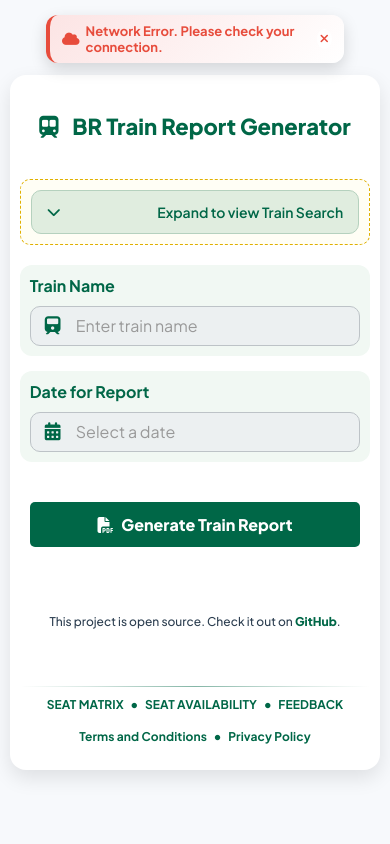
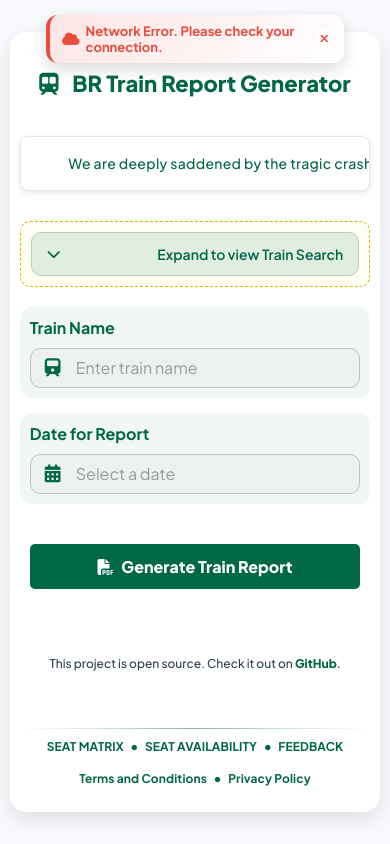
Before and after one commit to nishatrhythm/Bangladesh-Railway-Train-Report-Generator, a Flask app: template templates/index.html in a window 390 px wide. Run offline with Flask 3, Linux system fonts and the light colour scheme; the template is opened without the code that fills it, so the values that code supplies are empty; parts of the project's set-up code (start-up, migrations or seed data) failed here and were passed over.

Commit message:
Add animated text crawler for announcements
Introduces a styled, animated text crawler component to display important messages or announcements on the index page. Includes new CSS classes for various crawler styles and responsive animation durations, and adds a condolence message to the homepage.

```diff
--- a/static/css/styles.css
+++ b/static/css/styles.css
@@ -2177,6 +2177,191 @@ button:hover {
     }
 }
 
+.text-crawler {
+    margin-top: 20px;
+    margin-bottom: 30px;
+    border-radius: 8px;
+    overflow: hidden;
+    position: relative;
+    box-shadow: 0 2px 6px rgba(0, 0, 0, 0.1);
+    transition: box-shadow 0.3s ease, background-color 0.3s ease;
+    animation: fadeInUp 1s ease-in-out;
+    font-family: 'Plus Jakarta Sans', sans-serif;
+}
+
+.text-crawler.memorial {
+    background-color: #f1f8f3;
+    color: rgb(0, 103, 71);
+    border: 1px solid rgb(0, 103, 71);
+    padding: 15px 0;
+}
+
+.text-crawler.info {
+    background-color: #f8fafe;
+    color: #2c5282;
+    border: 1px solid #3182ce;
+    padding: 15px 0;
+}
+
+.text-crawler.warning {
+    background-color: #fffaf0;
+    color: #c05621;
+    border: 1px solid #ed8936;
+    padding: 15px 0;
+}
+
+.text-crawler.success {
+    background-color: #f0fff4;
+    color: #22543d;
+    border: 1px solid #38a169;
+    padding: 15px 0;
+}
+
+.text-crawler.error {
+    background-color: #fdecea;
+    color: #e74c3c;
+    border: 1px solid #e74c3c;
+    padding: 15px 0;
+}
+
+.text-crawler.light {
+    background-color: #ffffff;
+    color: rgb(0, 103, 71);
+    border: 1px solid #e2e8f0;
+    padding: 15px 0;
+}
+
+.text-crawler.memorial:hover,
+.text-crawler.success:hover {
+    box-shadow: 0 2px 10px rgba(0, 103, 71, 0.2);
+    background-color: #eaf4eb;
+}
+
+.text-crawler.info:hover {
+    box-shadow: 0 2px 10px rgba(49, 130, 206, 0.2);
+    background-color: #ebf8ff;
+}
+
+.text-crawler.warning:hover {
+    box-shadow: 0 2px 10px rgba(237, 137, 54, 0.2);
+    background-color: #fefcbf;
+}
+
+.text-crawler.error:hover {
+    box-shadow: 0 2px 10px rgba(231, 76, 60, 0.2);
+    background-color: #fed7d7;
+}
+
+.text-crawler.light:hover {
+    box-shadow: 0 2px 10px rgba(0, 103, 71, 0.15);
+    background-color: #f7fafc;
+}
+
+.crawler-container {
+    position: relative;
+    width: 100%;
+    height: 100%;
+    overflow: hidden;
+    white-space: nowrap;
+}
+
+.crawler-content {
+    display: inline-block;
+    white-space: nowrap;
+    font-size: 14px;
+    font-weight: 500;
+    line-height: 1.6;
+    letter-spacing: 0.3px;
+    padding-left: 100%;
+    animation: crawl-continuous 25s linear infinite;
+    position: relative;
+}
+
+@keyframes crawl-continuous {
+    0% {
+        transform: translateX(0);
+    }
+    100% {
+        transform: translateX(-100%);
+    }
+}
+
+.crawler-content.smooth {
+    animation: crawl-smooth 30s linear infinite;
+}
+
+@keyframes crawl-smooth {
+    0% {
+        transform: translateX(0);
+    }
+    100% {
+        transform: translateX(-100%);
+    }
+}
+
+.crawler-content i {
+    margin-right: 8px;
+    font-size: 16px;
+    display: inline-block;
+    vertical-align: middle;
+}
+
+.text-crawler.memorial .crawler-content i {
+    color: #e74c3c;
+}
+
+.text-crawler.info .crawler-content i {
+    color: #3182ce;
+}
+
+.text-crawler.warning .crawler-content i {
+    color: #ed8936;
+}
+
+.text-crawler.success .crawler-content i {
+    color: #38a169;
+}
+
+.text-crawler.error .crawler-content i {
+    color: #e74c3c;
+}
+
+.text-crawler.light .crawler-content i {
+    color: #e74c3c;
+}
+
+.text-crawler:hover .crawler-content {
+    animation-play-state: paused;
+}
+
+.crawler-content.speed {
+    animation-duration: 45s;
+}
+
+.text-crawler::before {
+    content: '';
+    position: absolute;
+    top: 0;
+    left: -100%;
+    width: 100%;
+    height: 100%;
+    background: linear-gradient(90deg, transparent, rgba(0, 103, 71, 0.03), transparent);
+    z-index: 1;
+    pointer-events: none;
+}
+
+.text-crawler.info::before {
+    background: linear-gradient(90deg, transparent, rgba(49, 130, 206, 0.03), transparent);
+}
+
+.text-crawler.warning::before {
+    background: linear-gradient(90deg, transparent, rgba(237, 137, 54, 0.03), transparent);
+}
+
+.text-crawler.error::before {
+    background: linear-gradient(90deg, transparent, rgba(231, 76, 60, 0.03), transparent);
+}
+
 @media (max-width: 1100px) {
     .station-meta-row {
         grid-template-columns: repeat(2, minmax(140px, 1fr));
@@ -2489,6 +2674,14 @@ button:hover {
         padding: 12px 25px;
         font-size: 15px;
     }
+
+    .crawler-content {
+        animation-duration: 20s;
+    }
+
+    .crawler-content.speed {
+        animation-duration: 55s;
+    }
 }
 
 @media (max-width: 480px) {
@@ -2795,4 +2988,12 @@ button:hover {
     .status-message {
         font-size: 14px;
     }
-}
+
+    .crawler-content {
+        animation-duration: 18s;
+    }
+
+    .crawler-content.speed{
+        animation-duration: 45s;
+    }
+}
--- a/templates/index.html
+++ b/templates/index.html
@@ -58,6 +58,16 @@
 
     <div class="container main-content">
         <h1><i class="fas fa-subway"></i> BR Train Report Generator</h1><br>
+
+        <!-- General Text Crawler Section -->
+        <div class="text-crawler light">
+            <div class="crawler-container">
+                <div class="crawler-content speed">
+                    <!-- <i class="fas fa-heart"></i> -->
+                    We are deeply saddened by the tragic crash of a Bangladesh Air Force training aircraft at Uttara Milestone College in Dhaka. Our heartfelt condolences go out to the victims, their families, and all those affected. May the departed souls rest in peace.
+                </div>
+            </div>
+        </div>
 
         {% if error %}
         <div class="error shake">
```
